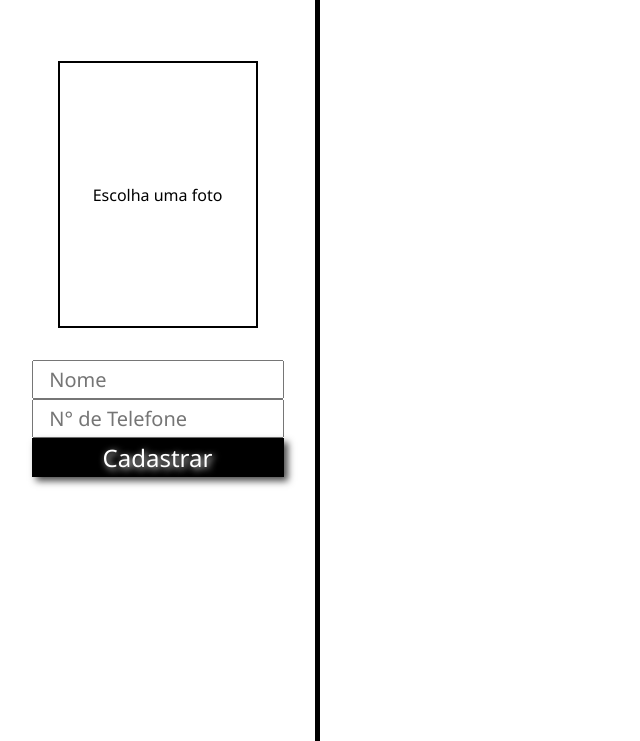
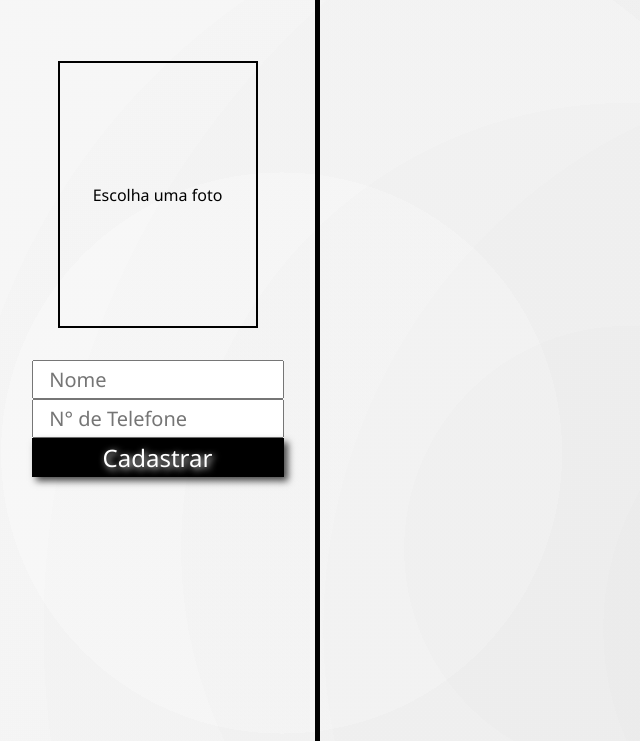
Before and after one commit to RamonSFR/Agenda_JS, a plain HTML site: page index.html in a window 1280 px wide. Shown: the part 59-800 px from the top of the page, without its empty margins (0-640 px from the left). Drawn offline with Linux system fonts and the light colour scheme.

Commit message:
backgorund

```diff
--- a/style.css
+++ b/style.css
@@ -8,6 +8,7 @@
 }
 
 body {
+    background-image: radial-gradient(circle at 69% 86%, rgba(165, 165, 165,0.06) 0%, rgba(165, 165, 165,0.06) 25%,rgba(193, 193, 193,0.06) 25%, rgba(193, 193, 193,0.06) 50%,rgba(221, 221, 221,0.06) 50%, rgba(221, 221, 221,0.06) 75%,rgba(249, 249, 249,0.06) 75%, rgba(249, 249, 249,0.06) 100%),radial-gradient(circle at 49% 76%, rgba(129, 129, 129,0.06) 0%, rgba(129, 129, 129,0.06) 25%,rgba(164, 164, 164,0.06) 25%, rgba(164, 164, 164,0.06) 50%,rgba(200, 200, 200,0.06) 50%, rgba(200, 200, 200,0.06) 75%,rgba(235, 235, 235,0.06) 75%, rgba(235, 235, 235,0.06) 100%),radial-gradient(circle at 22% 64%, rgba(173, 173, 173,0.06) 0%, rgba(173, 173, 173,0.06) 25%,rgba(119, 119, 119,0.06) 25%, rgba(119, 119, 119,0.06) 50%,rgba(64, 64, 64,0.06) 50%, rgba(64, 64, 64,0.06) 75%,rgba(10, 10, 10,0.06) 75%, rgba(10, 10, 10,0.06) 100%),linear-gradient(307deg, rgb(255,255,255),rgb(255,255,255));
     width: 100vw;
     height: 100vh;
     display: flex;
```
